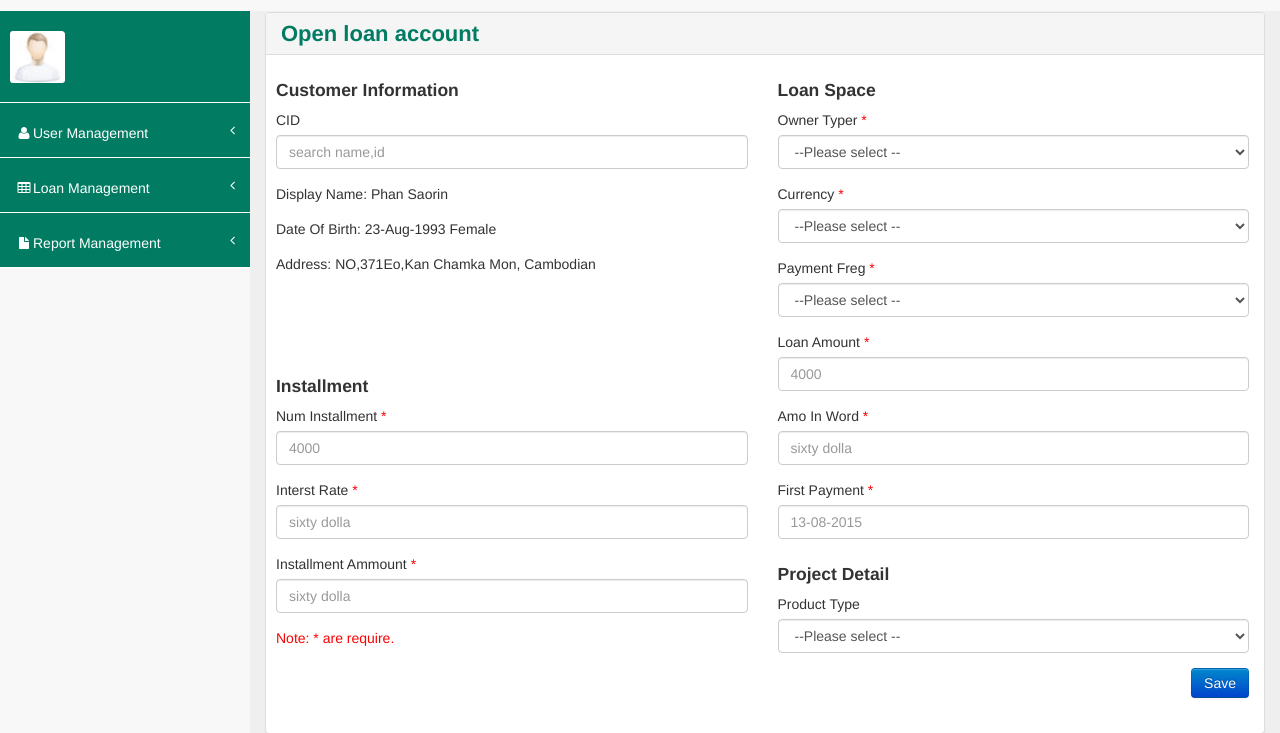
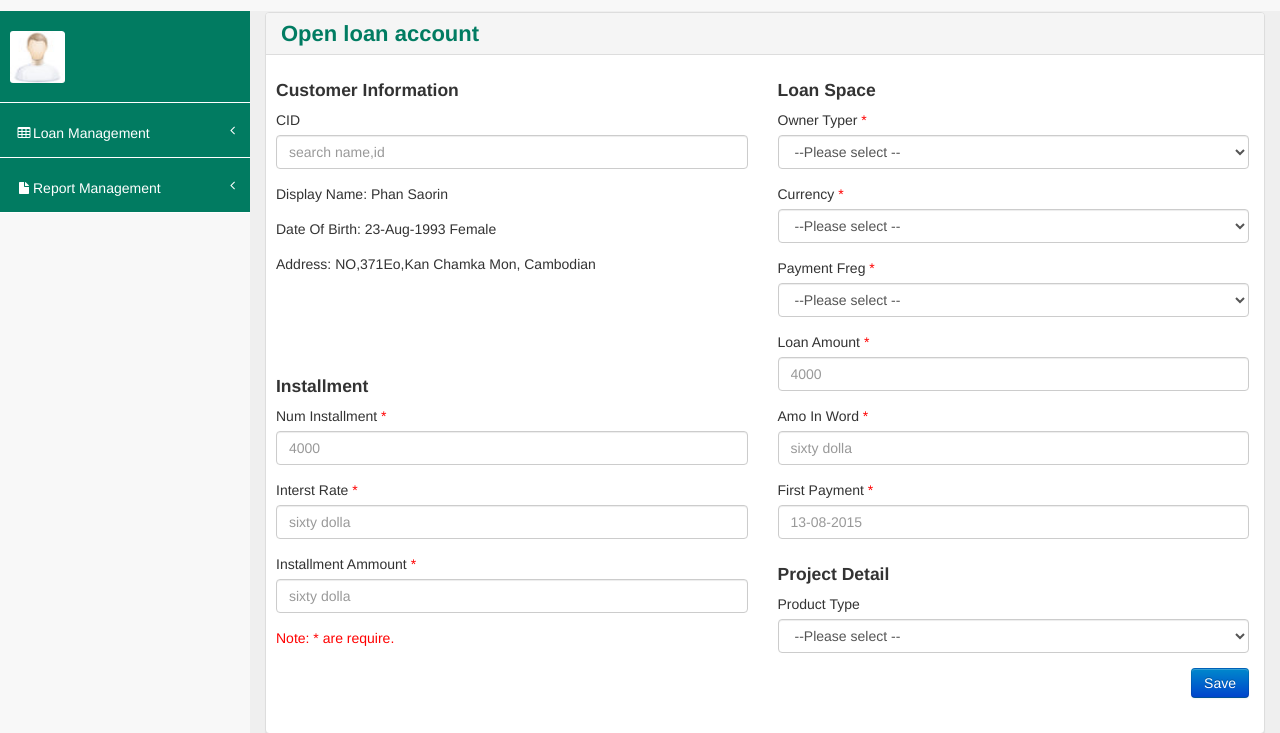
Before and after one commit to phansaorin/loan, a CodeIgniter app: page /loan/index.php/loan/create in a window 1280 px wide. Shown: the part 64-797 px from the top of the page. Run offline with CodeIgniter, Linux system fonts and the light colour scheme; data that the repository does not hold is empty.

Commit message:
edit style

```diff
--- a/application/views/partial/nav_right.php
+++ b/application/views/partial/nav_right.php
@@ -38,34 +38,15 @@
             <?php
             // if ($this->session->userdata('use_type') == 'admin') {
                 ?>
-                <!-- Start of User  -->
-                <li>
-                    <a href="#"><i class="fa fa-user fa-fw"></i>User Management<span class="fa arrow"></span></a>
-                    <ul class="nav nav-second-level">
-                        <li>
-                            <?php echo anchor('admin/records', 'Records user'); ?>
-                        </li>
-                        <li>
-                            <?php echo anchor('admin/adduser', 'Add user'); ?>
-                        </li>
-                    </ul>
-
-                </li>
-                <!-- End of Staff -->
-
                 <li>
                     <a href="#"><i class="fa fa-table fa-fw"></i>Loan Management<span class="fa arrow"></span></a>
                     <ul class="nav nav-second-level">
                         <li>
                             <?php echo anchor('loans', 'Records Loan'); ?>
                         </li>
-                        <li>
-                            <?php echo anchor('loan/disturbment_voucher', 'Disturbment VoucherAdd');//echo "<a href=''>Add Staffs</a>"; ?>
-                        </li>
                     </ul>
                     <!-- second-level-items -->
                 </li>
-
                 <li>
                     <a href="#"><i class="fa fa-file fa-fw"></i>Report Management<span class="fa arrow"></span></a>
                     <ul class="nav nav-second-level">
--- a/application/views/partial/nav_right_hr.php
+++ b/application/views/partial/nav_right_hr.php
@@ -43,10 +43,10 @@
                     <a href="#"><i class="fa fa-user fa-fw"></i>User Management<span class="fa arrow"></span></a>
                     <ul class="nav nav-second-level">
                         <li>
-                            <?php echo anchor('admin/records', 'Records user'); ?>
+                            <?php echo anchor('#', 'Records user'); ?>
                         </li>
                         <li>
-                            <?php echo anchor('admin/adduser', 'Add user'); ?>
+                            <?php echo anchor('#', 'Add user'); ?>
                         </li>
                     </ul>
 
```
